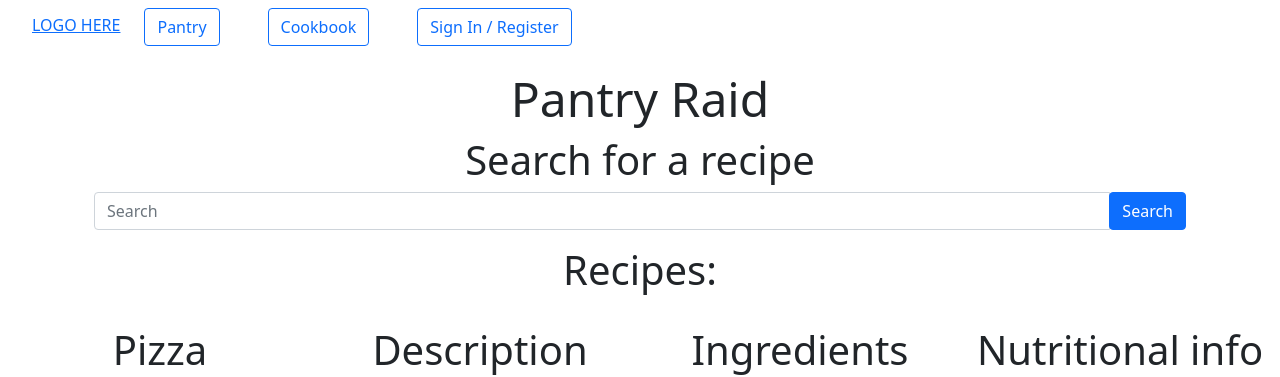
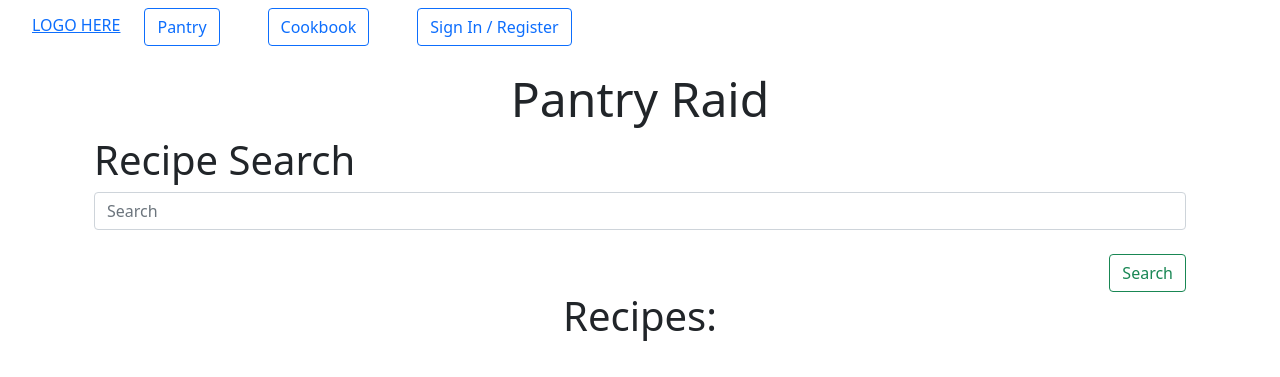
Before and after one commit to SerenaChandler/PantryRaid, a React (Create React App) app: page / in a window 1280 px wide. Shown: the top 377 px of the page. Built offline with nearby package versions, Linux system fonts and the light colour scheme; grey boxes are pictures that could not be loaded.

Commit message:
created a test get request search bar

```diff
--- a/package.json
+++ b/package.json
@@ -6,6 +6,7 @@
     "@testing-library/jest-dom": "^5.12.0",
     "@testing-library/react": "^11.2.7",
     "@testing-library/user-event": "^12.8.3",
+    "axios": "^0.21.1",
     "express": "^4.17.1",
     "mysql": "^2.18.1",
     "react": "^17.0.2",
--- a/src/components/RecipeCard/index.js
+++ b/src/components/RecipeCard/index.js
@@ -17,6 +17,7 @@ const RecipeCard = () => {
         //     <Button variant="primary">{recipe.link}</Button>
         //   </Card.Body>
         // </Card>
+
         <div class="row mt-4">
                             <div class="col-3 text-center">
                                 <h1>{recipe.name}</h1>
--- a/src/components/Searchbar/index.js
+++ b/src/components/Searchbar/index.js
@@ -1,33 +1,43 @@
 import React from "react";
 
 
-const Searchbar = () => {
+const Searchbar = (props) => {
+
+    const { search, handleFormSubmit, handleInputChange } = props;
+
     return (
+        <div className="row">
 
-
-        <div className="row">
           <div className="col-lg-12">
             <div className="container">
-                <h1 className="text-center">Search for a recipe</h1>
-                <div className="d-flex justify-content-center">
-
-                    <div className="input-group mb-3">
-                        <input type="text" className="form-control" placeholder="Search"/>
-                        <div className="input-group-append">
-                            <button className="btn btn-primary">Search</button>
+              <h1>Recipe Search</h1>
+              <form
+                className="form-inline my-2 my-lg-0"
+                onSubmit={handleFormSubmit}
+              >
+                <input
+                  value={search}
+                  name="search"
+                  onChange={handleInputChange}
+                  className="form-control mr-sm-2 "
+                  type="search"
+                  placeholder="Search"
+                  aria-label="Search"
+                />
+                <div className="d-flex justify-content-end mt-4">
+                  <button
+                    className="btn btn-outline-success my-2 my-sm-0"
+                    type="submit"
+                  >
+                    Search
+                  </button>
                 </div>
-                    </div>
-
-                </div>
-
-
+              </form>
             </div>
           </div>
         </div>
 
-
-
-    )
+      );
 
 }
 
--- a/src/pages/Home.js
+++ b/src/pages/Home.js
@@ -1,13 +1,37 @@
-import React, { useEffect } from "react";
+import React, { useEffect, useState } from "react";
 
 import Hero from "../components/Hero"
 import Searchbar from "../components/Searchbar"
 import RecipeHeader from "../components/RecipeHeader"
 import RecipeCard from "../components/RecipeCard"
+import API from "../utils/API";
 // import ChecklistDropdown from "./components/ChecklistDropdown"
 
 const Home = () => {
     // functions for handling search and checkboxes
+    const [search, setSearch] = useState("");
+    const [returnedRecipes, setReturnedRecipes] = useState([]);
+
+    const handleFormSubmit = (event) => {
+        event.preventDefault();
+        getRecipes(search);
+      };
+
+      const handleInputChange = (event) => {
+        const { name, value } = event.target;
+        setSearch(value);
+      };
+
+    const getRecipes = (search) => {
+        API.getRecipesTest(search)
+        .then((results) => {
+            setReturnedRecipes(results);
+            console.log(results)
+        })
+        .catch((err) => console.log(err))
+    }
+
+
 
 
     return (
@@ -15,7 +39,12 @@ const Home = () => {
             <div className="row">
                 <div className="col-lg-12 min-vh-100">
                 <Hero/>
-                <Searchbar/>
+                <Searchbar
+                handleFormSubmit={handleFormSubmit}
+                handleInputChange={handleInputChange}
+                search={search}
+
+                />
                 {/* <ChecklistDropdown/> */}
                 <RecipeHeader/>
                 <div className="row">
--- a/src/utils/API.js
+++ b/src/utils/API.js
@@ -1,5 +1,6 @@
 import axios from "axios";
 
+// eslint-disable-next-line import/no-anonymous-default-export
 export default {
     getRecipes: function(ingredients,calories,health,diet) {
         // add + before each new ingredient
@@ -7,13 +8,19 @@ export default {
         // health search
         // diet search
         if (calories) {
-            return axios.get(`"https://api.edamam.com/search?q=${ingredients}&app_id=7cf0a1d3&app_key=536d6fab537d44cae44549e0fe9cf794&calories=${calories}"`)
+            return axios.get(`https://api.edamam.com/search?q=${ingredients}&app_id=7cf0a1d3&app_key=536d6fab537d44cae44549e0fe9cf794&calories=${calories}`)
         } else if (calories && health) {
-            return axios.get(`"https://api.edamam.com/search?q=${ingredients}&app_id=7cf0a1d3&app_key=536d6fab537d44cae44549e0fe9cf794&calories=${calories}&health=${health}"`)
+            return axios.get(`https://api.edamam.com/search?q=${ingredients}&app_id=7cf0a1d3&app_key=536d6fab537d44cae44549e0fe9cf794&calories=${calories}&health=${health}`)
         } else if (calories && health && diet) {
-            return axios.get(`"https://api.edamam.com/search?q=${ingredients}&app_id=7cf0a1d3&app_key=536d6fab537d44cae44549e0fe9cf794&calories=${calories}&health=${health}&diet=${diet}"`)
+            return axios.get(`https://api.edamam.com/search?q=${ingredients}&app_id=7cf0a1d3&app_key=536d6fab537d44cae44549e0fe9cf794&calories=${calories}&health=${health}&diet=${diet}`)
         } else {
-            return axios.get(`"https://api.edamam.com/search?q=${ingredients}&app_id=7cf0a1d3&app_key=536d6fab537d44cae44549e0fe9cf794"`)
+            return axios.get(`https://api.edamam.com/search?q=${ingredients}&app_id=7cf0a1d3&app_key=536d6fab537d44cae44549e0fe9cf794`)
         }
+    },
+
+
+    getRecipesTest: function(search) {
+        return axios.get(`https://api.edamam.com/search?q=${search}&app_id=7cf0a1d3&app_key=536d6fab537d44cae44549e0fe9cf794`)
     }
+
 }
```
Also changed, not shown: 1 other file (tests, documents, lock files or other folders). Lines whose indentation alone changed are shown as unchanged.
